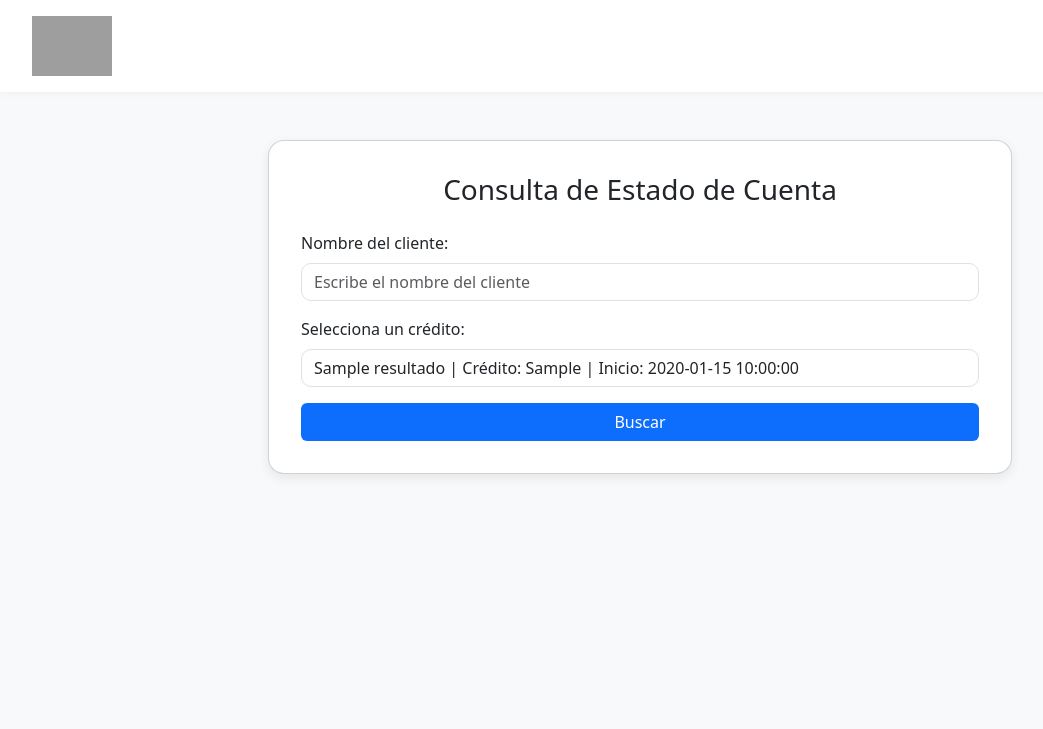
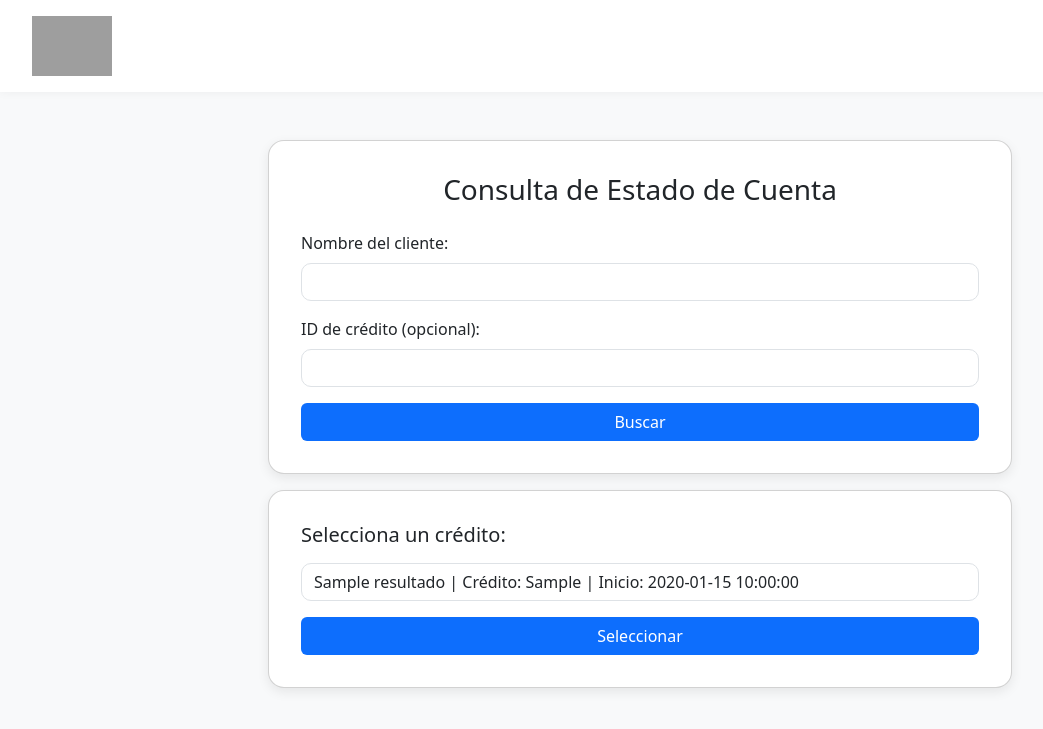
Before and after one commit to JONMAXI/sitio-web-estado-cuenta, a Flask app: template templates/index.html in a window 1280 px wide. Shown: the top 729 px of the page, without its empty margins (0-1043 px from the left). Run offline with Flask 3, Linux system fonts and the light colour scheme; the template is opened without the code that fills it: most values are stand-ins (such as "Sample title", 1, 10 or a date in 2020); grey boxes are pictures that could not be loaded.

Commit message:
Cambios auditorias tablas

```diff
--- a/templates/index.html
+++ b/templates/index.html
@@ -5,9 +5,12 @@
     <title>Consulta de Estado de Cuenta</title>
     <link href="https://cdn.jsdelivr.net/npm/bootstrap@5.3.3/dist/css/bootstrap.min.css" rel="stylesheet">
     <style>
+        /* Fondo general */
         body {
             background-color: #f8f9fa;
         }
+
+        /* Cabecera */
         .logo {
             max-height: 60px;
         }
@@ -20,15 +23,22 @@
             border-radius: 20px;
             font-weight: 500;
         }
+
+        /* Tarjeta formulario */
         .card {
             border-radius: 16px;
             box-shadow: 0 4px 12px rgba(0,0,0,0.08);
             padding: 2rem;
             background: #fff;
+            margin-bottom: 1rem;
         }
+
+        /* Inputs */
         .form-control {
             border-radius: 10px;
         }
+
+        /* Botón */
         .btn-custom {
             background-color: #0d6efd;
             color: white;
@@ -36,6 +46,11 @@
         }
         .btn-custom:hover {
             background-color: #084298;
+        }
+
+        h3.section-title {
+            margin-top: 2rem;
+            color: #495057;
         }
     </style>
 </head>
@@ -60,7 +75,9 @@
 <!-- FORMULARIO -->
 <div class="container py-4 d-flex flex-column align-items-center">
     <div class="col-md-8">
-        <div class="card">
+
+        <!-- FORMULARIO DE BÚSQUEDA POR NOMBRE/ID -->
+        <div class="card mb-3">
             <h3 class="text-center mb-4">Consulta de Estado de Cuenta</h3>
 
             {% if error %}
@@ -68,16 +85,33 @@
             {% endif %}
 
             <form method="POST">
-                <!-- Nombre del cliente -->
                 <div class="mb-3">
                     <label for="nombre" class="form-label">Nombre del cliente:</label>
-                    <input type="text" class="form-control" name="nombre" id="nombre" value="{{ request.form.nombre or '' }}" placeholder="Escribe el nombre del cliente">
+                    <input type="text" class="form-control" name="nombre" id="nombre" value="{{ request.form.nombre or '' }}">
                 </div>
 
-                <!-- Si hay resultados, mostrar dropdown -->
+                <div class="mb-3">
+                    <label for="idCredito" class="form-label">ID de crédito (opcional):</label>
+                    <input type="number" class="form-control" id="idCredito" name="idCredito"
+                           value="{{ request.form.idCredito or '' }}"
+                           oninput="this.value = this.value.replace(/[^0-9]/g, '')">
+                </div>
+
+                <div class="mb-3" style="display:none;">
+                    <label for="fechaCorte" class="form-label">Fecha de Corte</label>
+                    <input type="date" class="form-control" id="fechaCorte" name="fechaCorte" value="{{ fecha_actual_iso }}">
+                </div>
+
+                <button type="submit" class="btn btn-custom w-100">Buscar</button>
+            </form>
+        </div>
+
+        <!-- FORMULARIO DE SELECCIÓN DE CRÉDITO (SOLO SI HAY RESULTADOS) -->
         {% if resultados %}
+        <div class="card">
+            <h5 class="mb-3">Selecciona un crédito:</h5>
+            <form method="POST">
                 <div class="mb-3">
-                    <label class="form-label">Selecciona un crédito:</label>
                     <select class="form-control" name="idCredito" required>
                         {% for r in resultados %}
                         <option value="{{ r.id_credito }}">
@@ -86,25 +120,12 @@
                         {% endfor %}
                     </select>
                 </div>
-                {% else %}
-                <!-- Input de ID crédito directo -->
-                <div class="mb-3">
-                    <label for="idCredito" class="form-label">ID de crédito (opcional):</label>
-                    <input type="number" class="form-control" id="idCredito" name="idCredito"
-                        value="{{ request.form.idCredito or '' }}"
-                        oninput="this.value = this.value.replace(/[^0-9]/g, '')">
+                <input type="hidden" name="fechaCorte" value="{{ fecha_actual_iso }}">
+                <button type="submit" class="btn btn-custom w-100">Seleccionar</button>
+            </form>
         </div>
         {% endif %}
 
-                <!-- Fecha de corte oculta -->
-                <div class="mb-3" style="display:none;">
-                    <label for="fechaCorte" class="form-label">Fecha de corte</label>
-                    <input type="date" class="form-control" id="fechaCorte" name="fechaCorte" value="{{ fecha_actual_iso }}">
-                </div>
-
-                <button type="submit" class="btn btn-custom w-100">Buscar</button>
-            </form>
-        </div>
     </div>
 </div>
 
@@ -114,7 +135,8 @@
     const yyyy = today.getFullYear();
     const mm = String(today.getMonth() + 1).padStart(2, '0');
     const dd = String(today.getDate()).padStart(2, '0');
-    document.getElementById('fechaCorte').value = `${yyyy}-${mm}-${dd}`;
+    const formattedToday = `${yyyy}-${mm}-${dd}`;
+    document.getElementById('fechaCorte').value = formattedToday;
 </script>
 
 </body>
```
Lines whose indentation alone changed are shown as unchanged.
